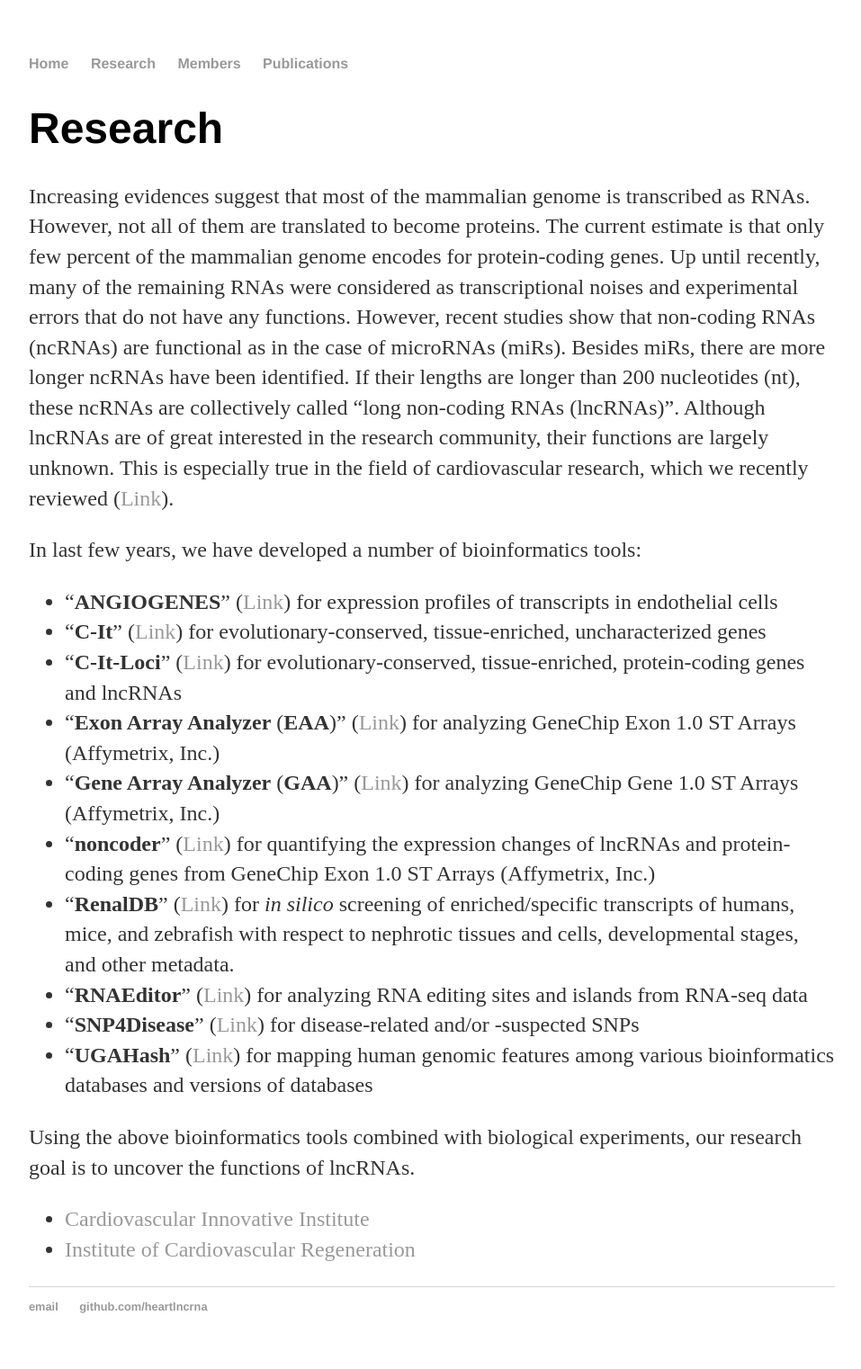
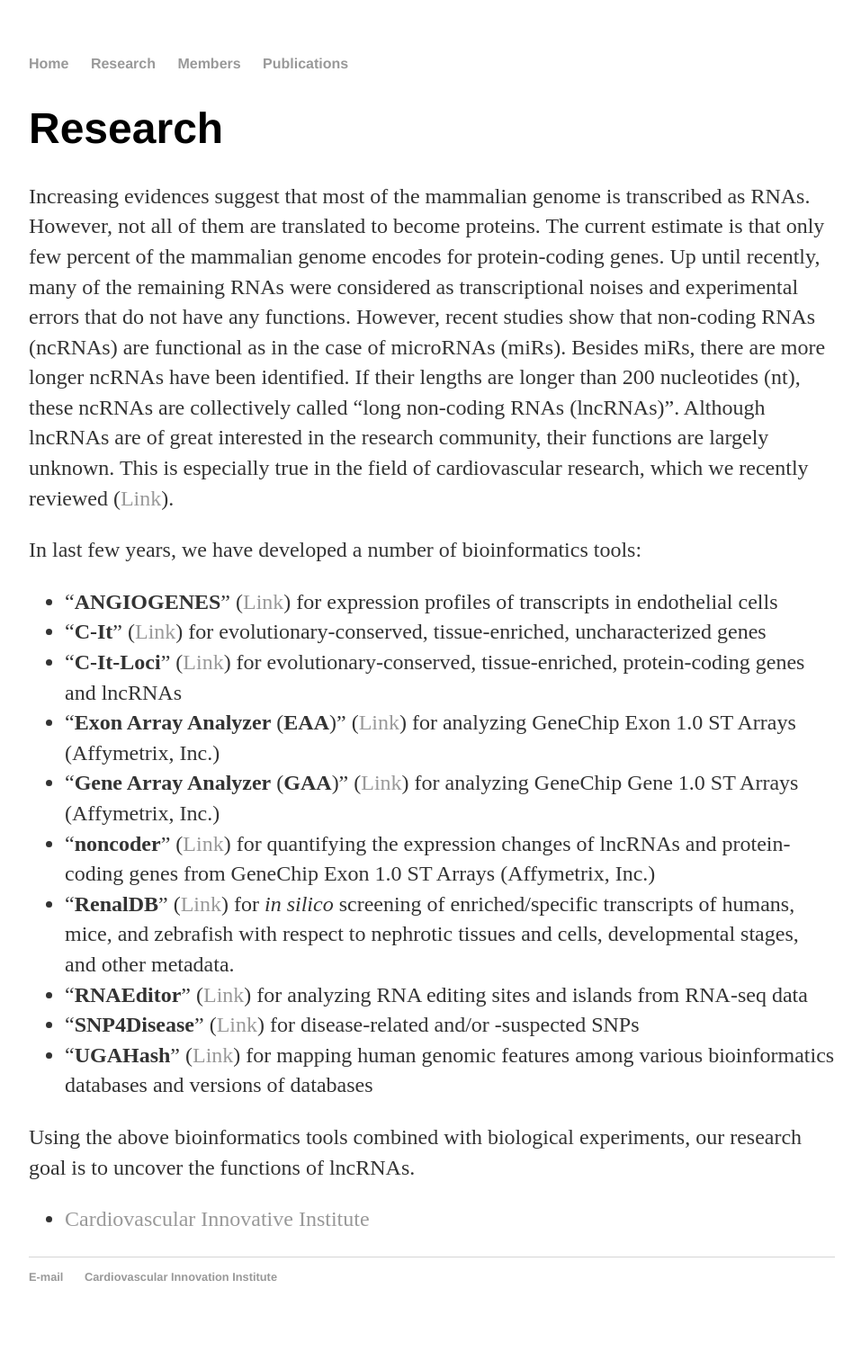
Before and after one commit to heartlncrna/heartlncrna.github.io, a Jekyll site: the page research/overview.html, which Jekyll copies as it is, in a window 1280 px wide. Shown: the whole page at 90% size, without its empty margins (160-1117 px from the left). Built offline with Jekyll 4.4.1, drawn with Linux system fonts in a browser that asks for light colours; after the commit the page ends 1488 px from its top, so only the background shows below that.

Commit message:
Update overview.html

```diff
--- a/research/overview.html
+++ b/research/overview.html
@@ -87,7 +87,6 @@
 
 			<ul class="contacts">
 				<li><a href="http://cv2i.org">Cardiovascular Innovative Institute</a></li>
-				<li><a href="http://www.cardiovascular-regeneration.com/Website/ResearchTopics/Verzeichnis71/">Institute of Cardiovascular Regeneration</a></li>
 				</ul>
 		</div>
 
@@ -96,8 +95,8 @@
 
   <footer>
    <ul>
-   <li><a href="mailto:heart.lncrna@gmail.com">email</a></li>
-   <li><a href="https://github.com/heartlncrna">github.com/heartlncrna</a></li>
+   <li><a href="mailto:heart.lncrna@gmail.com">E-mail</a></li>
+   <li><a href="http://cv2i.org/investigators/shizuka-uchida/">Cardiovascular Innovation Institute</a></li>
    </ul>
   </footer>
   </body>
```
